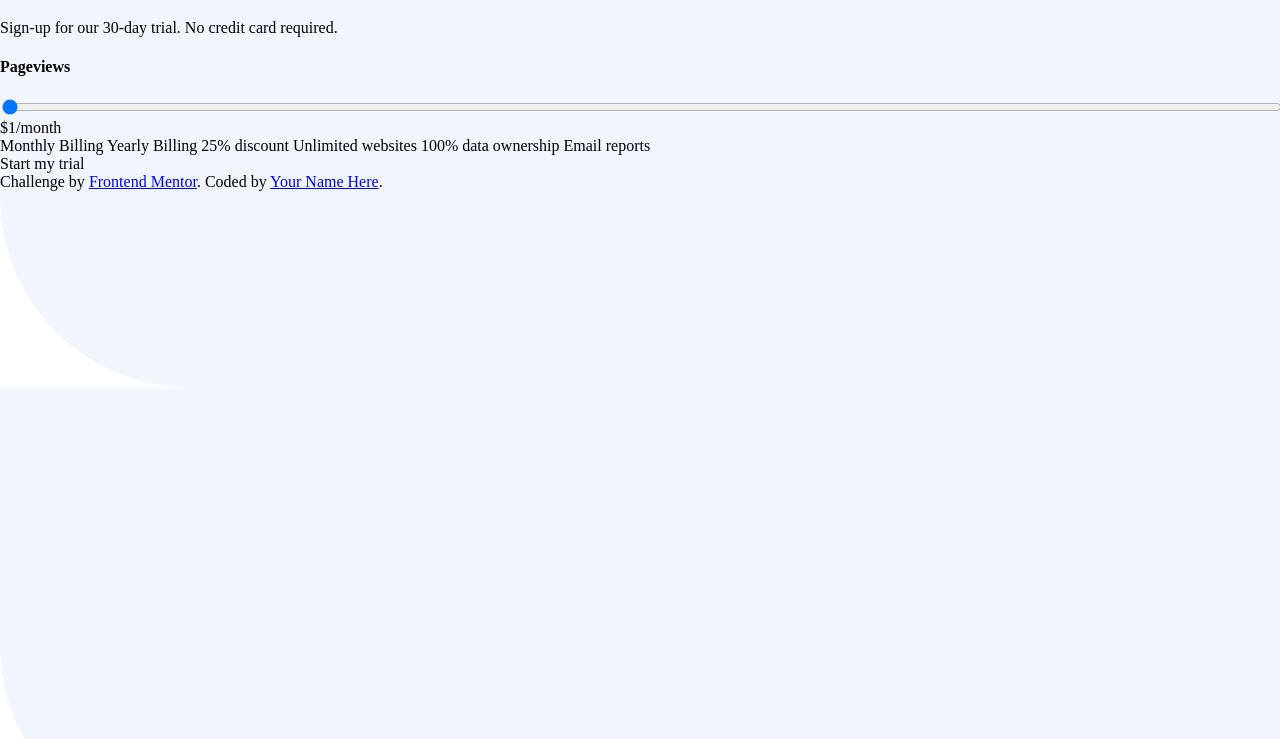
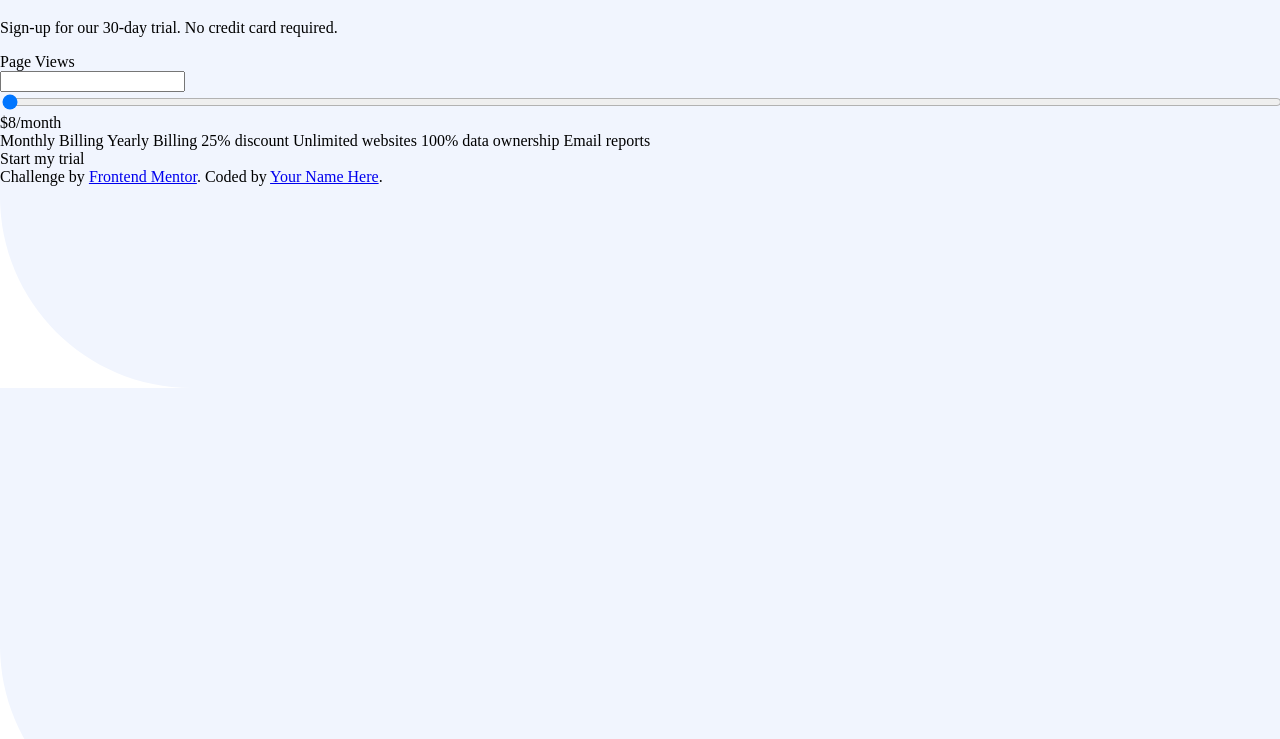
Before and after one commit to mroberts0884/interactive-pricing, a plain HTML site: page index.html in a window 1280 px wide. Shown: the part 61-800 px from the top of the page. Drawn offline with Linux system fonts and the light colour scheme.

Commit message:
added div, span, and input elements

```diff
--- a/index.html
+++ b/index.html
@@ -17,13 +17,16 @@
   </div>
 
   <div class="body-text">
-    <h4>Pageviews</h4>
+    <div id="pageviews">
+      <span id="pageViewDisplay" class="pageViews"></span><div class="pageViews">Page Views</div>
+      <input type="number" name="views" id="views" readonly>
+    </div>
 
     <div class="slidecontainer">
-      <input type="range" min="1" max="100" value="1" class="slider" id="myRange">
+      <input type="range" min="8" max="36" value="8" class="slider" id="myRange">
     </div>
 
-    <div id="monthly-price">$1/month</div>
+    <div id="monthly-price">$8/month</div>
 
     Monthly Billing
     Yearly Billing 25% discount
```
